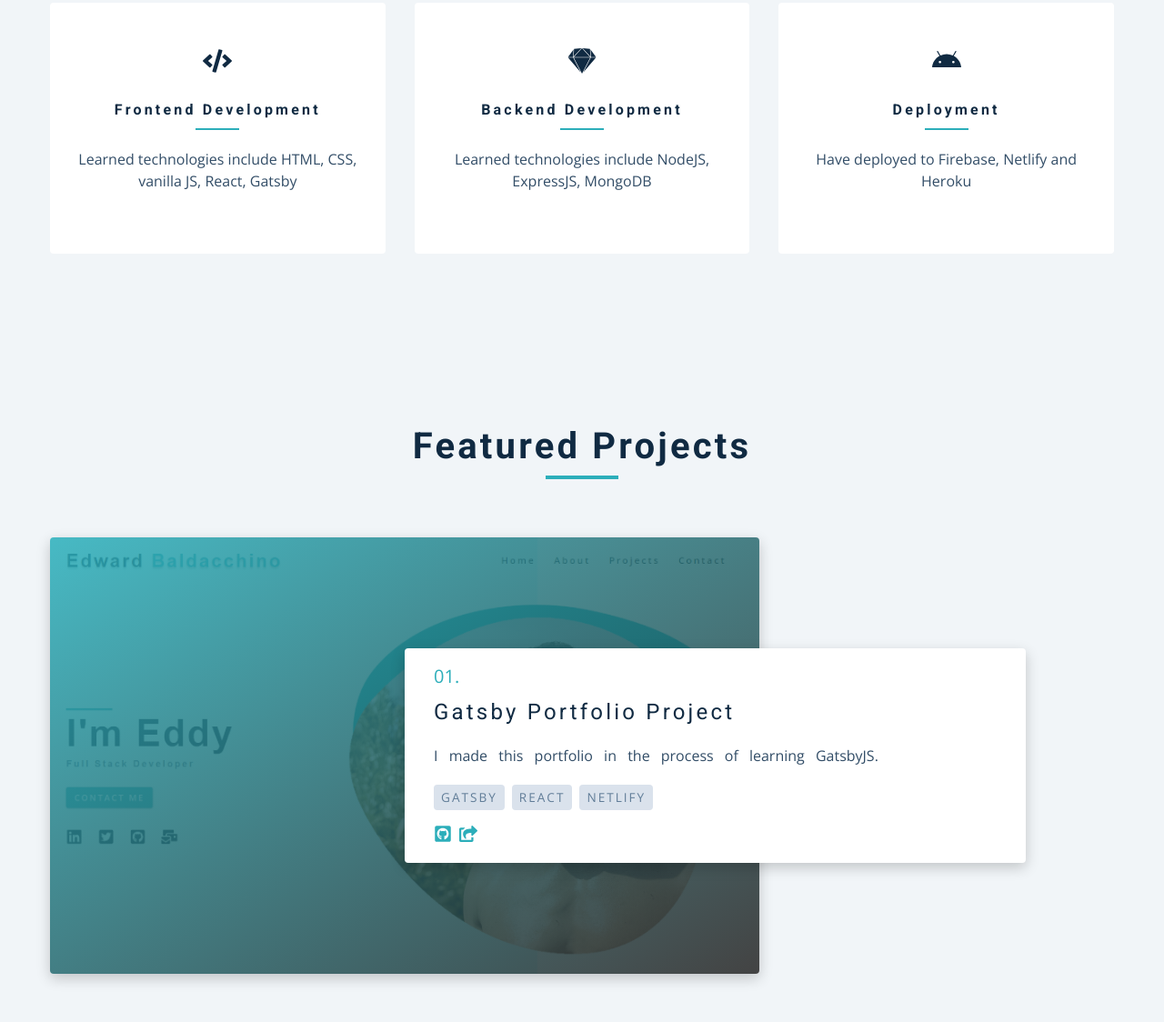
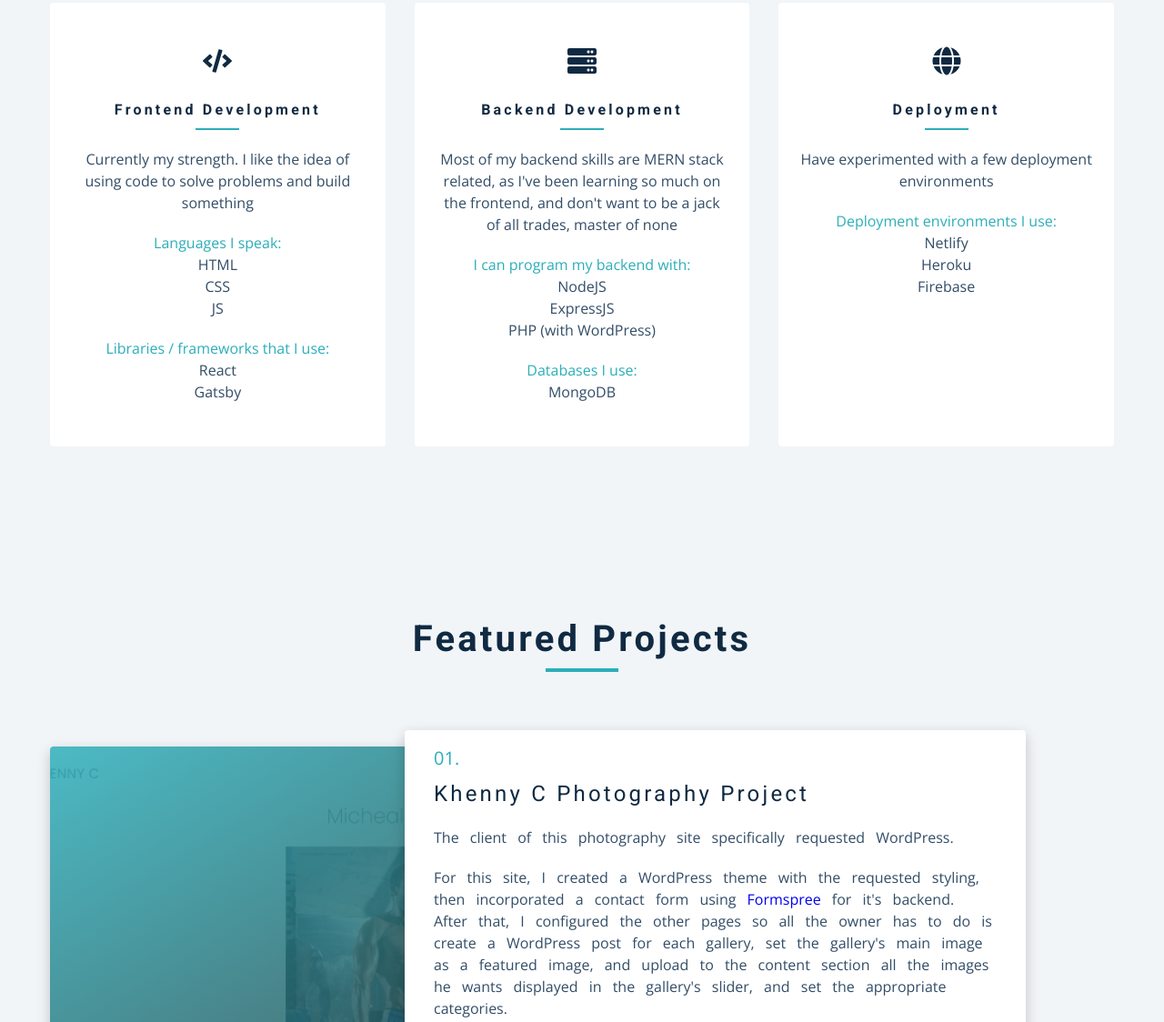
Before and after one commit to ebaldacchino/portfolio, a Gatsby site: page / in a window 1280 px wide. Shown: the part 997-2121 px from the top of the page at 91% size. Built offline with nearby package versions, Linux system fonts and the light colour scheme; Gatsby itself is replaced by a stand-in of ours.

Commit message:
first commit

```diff
--- a/package.json
+++ b/package.json
@@ -16,7 +16,7 @@
   },
   "dependencies": {
     "axios": "^0.21.1",
-    "gatsby": "^2.29.3",
+    "gatsby": "^2.32.0",
     "gatsby-image": "^2.4.0",
     "gatsby-plugin-react-helmet": "^3.3.1",
     "gatsby-plugin-sharp": "^2.11.2",
--- a/src/components/Layout.js
+++ b/src/components/Layout.js
@@ -24,7 +24,7 @@ const Layout = ({ children, title, description }) => {
   return (
     <>
       <SEO title={title} description={description} />
-      <Navbar toggleSidebar={toggleSidebar} />
+      <Navbar toggleSidebar={toggleSidebar} isOpen={isOpen} />
       <Sidebar isOpen={isOpen} toggleSidebar={toggleSidebar} />
       {children}
       {offset > windowHeight / 2 && (
--- a/src/components/Project.js
+++ b/src/components/Project.js
@@ -3,6 +3,7 @@ import PropTypes from "prop-types"
 import { graphql, useStaticQuery } from "gatsby"
 import Image from "gatsby-image"
 import { FaGithubSquare, FaShareSquare } from "react-icons/fa"
+import ReactMarkdown from "react-markdown"
 const query = graphql`
   query ProjectImgs {
     allImageSharp {
@@ -32,7 +33,9 @@ const Project = ({ description, github, image, stack, title, url, index }) => {
           {index < 9 ? `0${index + 1}` : index + 1}.
         </span>
         <h3>{title}</h3>
-        <p className="project-desc">{description}</p>
+        <ReactMarkdown className="project-desc">
+          {description}
+        </ReactMarkdown>
         <div className="project-stack">
           {stack.map((title, index) => (
             <span key={index}>{title}</span>
--- a/src/components/Projects.js
+++ b/src/components/Projects.js
@@ -5,12 +5,13 @@ import { Link } from "gatsby"
 import projects from "../constants/projects"
 
 const Projects = ({ title, showLink }) => {
+  const featuredProjects = showLink ? projects.slice(0, 3) : projects
   return (
     <section className="projects-page">
       <section className="section projects">
         <Title title={title} />
         <div className="section-center projects-center">
-          {projects.map((project, index) => (
+          {featuredProjects.map((project, index) => (
             <Project {...project} index={index} key={index} />
           ))}
         </div>
--- a/src/components/Services.js
+++ b/src/components/Services.js
@@ -7,13 +7,23 @@ const Services = () => {
       <Title title="services" />
       <div className="section-center services-center">
         {services.map(service => {
-          const { id, icon, title, text } = service
+          const { id, icon, title, text, lists } = service
           return (
             <article key={id} className="service">
               {icon}
               <h4>{title}</h4>
               <div className="underline"></div>
               <p>{text}</p>
+              {lists.map((list, id) => {
+                return (
+                  <>
+                    <ul key={id}>{list.title}:</ul>
+                    {list.items.map((item, id) => {
+                      return <li key={id}>{item}</li>
+                    })}
+                  </>
+                )
+              })}
             </article>
           )
         })}
--- a/src/constants/projects.js
+++ b/src/constants/projects.js
@@ -1,6 +1,25 @@
 export default [
   {
-    description: "I made this portfolio in the process of learning GatsbyJS.",
+    description: `The client of this photography site specifically requested WordPress.
+    \nFor this site, I created a WordPress theme with the requested styling, then incorporated a contact form using [Formspree](https://formspree.io/) for it's backend. After that, I configured the other pages so all the owner has to do is create a WordPress post for each gallery, set the gallery's main image as a featured image, and upload to the content section all the images he wants displayed in the gallery's slider, and set the appropriate categories.
+    \nAll galleries of the 'featured' category will show on the home page, whereas galleries with a 'fitness' and/or 'fashion' category will show on the appropriate page.`,
+    github: "https://www.github.com/ebaldacchino/khennyc",
+    image: "khennyc.png",
+    stack: ["wordpress", "php", "javascript"],
+    title: "khenny c photography project",
+    url: "https://khennyc.com.au",
+  },
+  {
+    description: `I initially made this portfolio in the process of learning **React**, **nodeJS** and **Heroku**. Please find the first project's [site here](https://rawmuscle.herokuapp.com) and the [repo here](https://www.github.com/ebaldacchino/rawmuscle-heroku).
+      \nAfter learning Gatsby, I decided to make a new version of this project using what I've since learned in terms of producing more efficient code, and applying the benefits of static site generators. I was also interested in comparing *GTmetrix* and *Lighthouse* results between the site's versions, mainly to see the page speed difference from using *Gatsby Image's* image optimization plugin.`,
+    github: "https://www.github.com/ebaldacchino/rawmuscle",
+    image: "rawmuscle.png",
+    stack: ["gatsby", "react", "netlify", "heroku", "nodeJS"],
+    title: "raw muscle project",
+    url: "https://rawmuscle.netlify.app",
+  },
+  {
+    description: `I made this portfolio in the process of learning GatsbyJS.`,
     github: "https://www.github.com/ebaldacchino/portfolio",
     image: "twitter-img.png",
     stack: ["gatsby", "react", "netlify"],
@@ -8,7 +27,7 @@ export default [
     url: "https://ebaldacchino.netlify.app",
   },
   {
-    description: "This is a project I made when I was learning vanilla JS.",
+    description: `This is a project I made when I was learning vanilla JS.`,
     github: "https://github.com/ebaldacchino/tetris",
     image: "tetris.png",
     stack: ["html", "css", "javascript"],
@@ -16,8 +35,7 @@ export default [
     url: "https://ebaldacchino-tetris.netlify.app",
   },
   {
-    description:
-      "I made this little project in the process of learning vanilla JS.",
+    description: `I made this little project in the process of learning vanilla JS.`,
     github: "https://github.com/ebaldacchino/etch-a-sketch",
     image: "etch-a-sketch.png",
     stack: ["html", "css", "javascript"],
--- a/src/constants/services.js
+++ b/src/constants/services.js
@@ -1,22 +1,50 @@
 import React from "react"
-import { FaCode, FaSketch, FaAndroid } from "react-icons/fa"
+import { FaCode, FaServer, FaGlobe } from "react-icons/fa"
 export default [
   {
     id: 1,
     icon: <FaCode className="service-icon" />,
     title: "frontend development",
-    text: `Learned technologies include HTML, CSS, vanilla JS, React, Gatsby`,
+    text:
+      "Currently my strength. I like the idea of using code to solve problems and build something",
+    lists: [
+      {
+        title: "Languages I speak",
+        items: ["HTML", "CSS", "JS"],
+      },
+      {
+        title: "Libraries / frameworks that I use",
+        items: ["React", "Gatsby"],
+      },
+    ],
   },
   {
     id: 2,
-    icon: <FaSketch className="service-icon" />,
+    icon: <FaServer className="service-icon" />,
     title: "backend development",
-    text: `Learned technologies include NodeJS, ExpressJS, MongoDB`,
+    text:
+      "Most of my backend skills are MERN stack related, as I've been learning so much on the frontend, and don't want to be a jack of all trades, master of none",
+    lists: [
+      {
+        title: "I can program my backend with",
+        items: ["NodeJS", "ExpressJS", "PHP (with WordPress)"],
+      },
+      {
+        title: "Databases I use",
+        items: ["MongoDB"],
+      },
+    ],
   },
   {
     id: 3,
-    icon: <FaAndroid className="service-icon" />,
+    icon: <FaGlobe className="service-icon" />,
     title: "Deployment",
-    text: `Have deployed to Firebase, Netlify and Heroku`,
+    text: "Have experimented with a few deployment environments",
+    lists: [
+      {
+        title: "Deployment environments I use",
+        items: ["Netlify", "Heroku", "Firebase"],
+      },
+    ],
   },
 ]
--- a/src/css/main.css
+++ b/src/css/main.css
@@ -64,6 +64,7 @@ Global Styles
   padding: 0;
   outline: none;
   box-sizing: border-box;
+  list-style-type: none;
 }
 body {
   font-family: var(--ff-secondary);
@@ -73,13 +74,9 @@ body {
   font-size: 0.875rem;
   margin-top: 5rem;
 }
-ul {
-  list-style-type: none;
-}
 a {
   text-decoration: none;
 }
-
 h1,
 h2,
 h3,
--- a/src/css/projects.css
+++ b/src/css/projects.css
@@ -44,6 +44,9 @@
 .project-desc {
   word-spacing: 0.5rem;
   color: var(--clr-grey-3);
+}
+.project-desc li {
+    padding-left: 1rem;
 }
 .project-stack {
   margin-bottom: 1rem;
--- a/src/css/services.css
+++ b/src/css/services.css
@@ -17,7 +17,17 @@
   -webkit-transition: var(--transition);
   transition: var(--transition);
 }
-.service p {
+.service ul {
+  color: var(--clr-primary-5);
+  margin-top: 1.25rem;
+}
+.service li {
+  color: var(--clr-grey-3);
+  list-style-type: none;
+}
+.service p,
+.service li,
+.service ul {
   -webkit-transition: var(--transition);
   transition: var(--transition);
 }
@@ -25,23 +35,20 @@
   background: var(--clr-primary-5);
   color: var(--clr-primary-9);
 }
-.service:hover p {
+.service:hover p,
+.service:hover li,
+.service:hover ul {
   color: var(--clr-primary-9);
 }
 .service:hover .underline {
   background: var(--clr-primary-9);
 }
-@media screen and (min-width: 676px) {
+@media screen and (min-width: 992px) {
   .services-center {
     display: grid;
-    grid-template-columns: 1fr 1fr;
     -webkit-column-gap: 2rem;
     -moz-column-gap: 2rem;
     column-gap: 2rem;
-  }
-}
-@media screen and (min-width: 992px) {
-  .services-center {
     grid-template-columns: 1fr 1fr 1fr;
   }
 }
```
Also changed, not shown: src/pages/about.js (+14 -10 lines), src/assets/hero-default.png (deleted), src/assets/khennyc.png (added), src/assets/projects-2.jpg (deleted), src/assets/rawmuscle.png (added), 4 other files.
